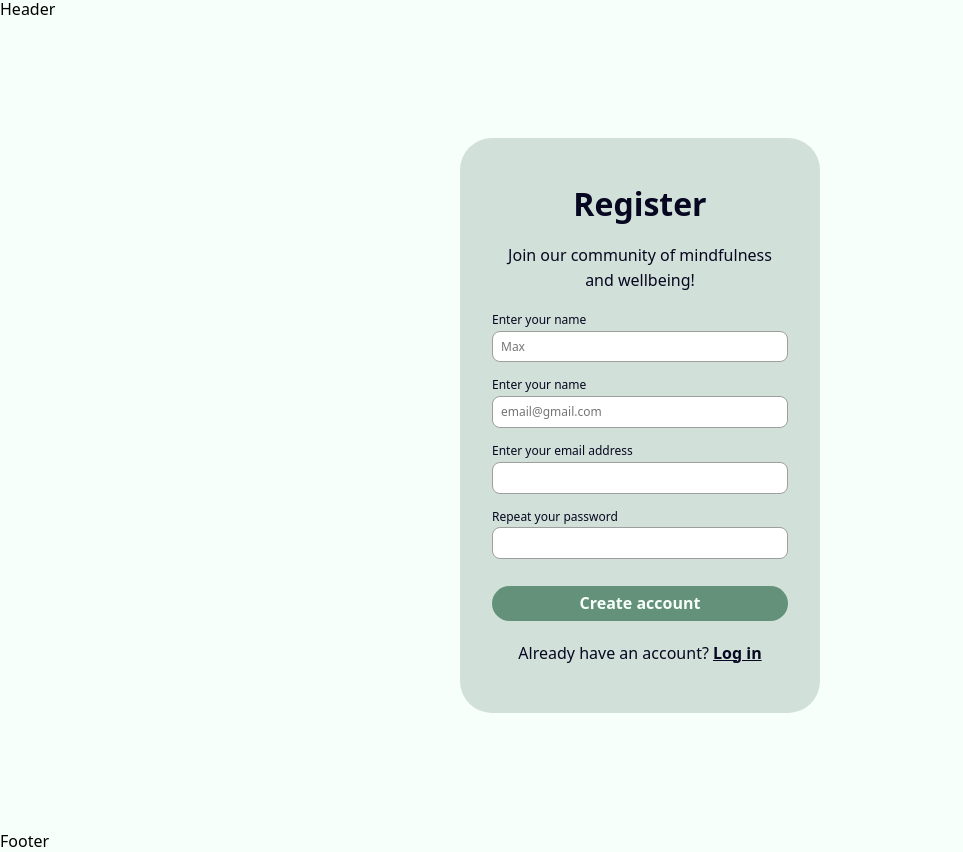
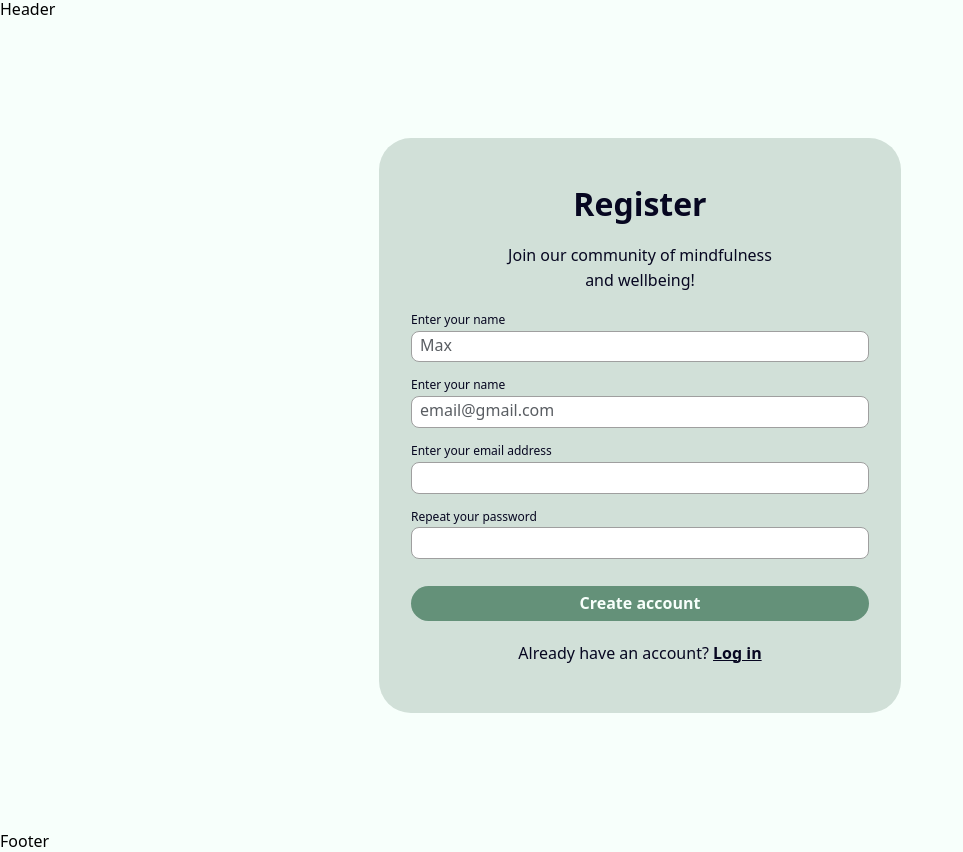
Before and after one commit to SerdiukSerhii/frontend_project_final_7, a Next.js app: page /register in a window 1280 px wide. Shown: the whole page, without its empty margins (0-963 px from the left). Built offline with nearby package versions, Linux system fonts and the light colour scheme.

Commit message:
add styles for tablet

```diff
--- a/components/Form/RegisterForm/RegisterForm.module.css
+++ b/components/Form/RegisterForm/RegisterForm.module.css
@@ -1,6 +1,7 @@
 .form {
   display: flex;
   flex-direction: column;
+  align-items: center;
   gap: 20px;
   padding: 48px 32px;
   background-color: var(--light-green);
@@ -24,6 +25,7 @@
 .fieldsGroup {
   display: flex;
   flex-direction: column;
+  width: 100%;
   gap: 16px;
   margin-bottom: 7px;
 }
@@ -38,15 +40,18 @@
   border: 1px solid var(--light-gray);
   border-radius: 8px;
   padding: 8px;
-  max-width: 296px;
   width: 100%;
+}
+.field::placeholder {
+  font-size: 16px;
+  line-height: 1.55;
+  color: var(--gray);
 }
 .btn {
   padding: 8px 0;
   border-radius: 64px;
   background-color: var(--green);
   color: var(--white);
-  max-width: 296px;
   width: 100%;
   font-weight: 700;
   font-size: 16px;
@@ -56,8 +61,17 @@
   line-height: 1.55;
 }
 .loginLink {
-  color: var(--black);
   font-weight: 700;
   text-decoration: underline;
   text-decoration-thickness: 1px;
 }
+
+@media screen and (min-width: 768px) {
+  .form {
+    max-width: 522px;
+  }
+
+  .subtitle {
+    max-width: 278px;
+  }
+}
```
